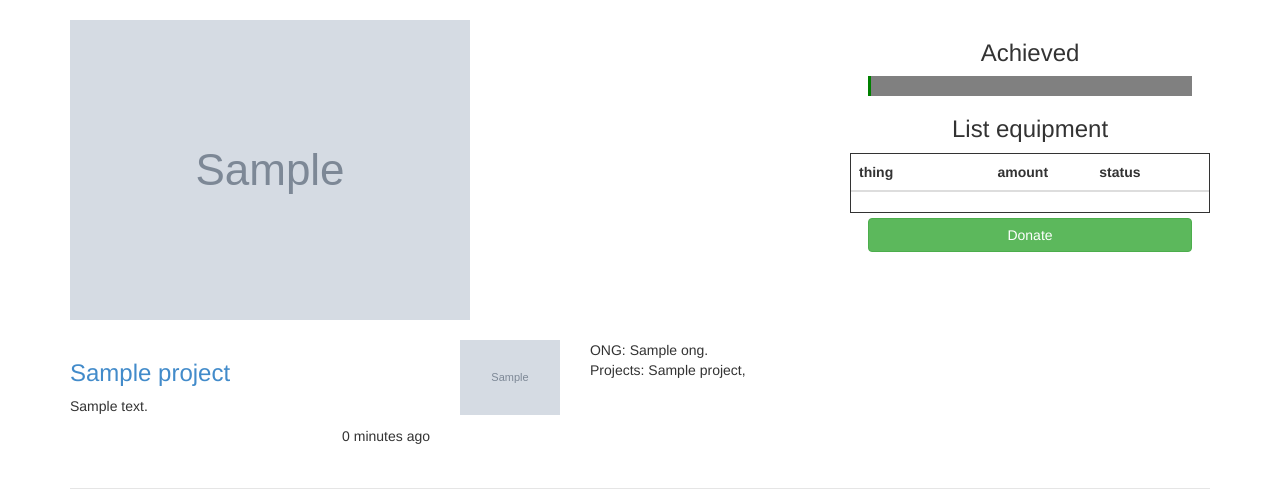
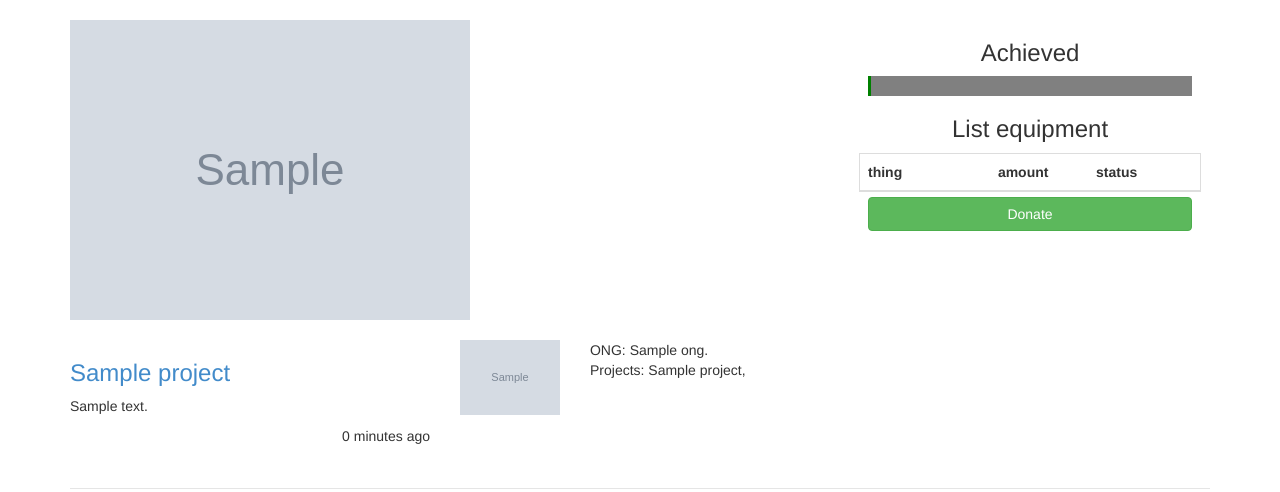
Before and after one commit to socialinn/socialtocrowd, a Django app: template socialcrowd/project/templates/project/project-detail.html in a window 1280 px wide. Shown: the part 51-543 px from the top of the page. Run offline with Django 3.2, Linux system fonts and the light colour scheme; the template is opened without the code that fills it: most values are stand-ins (such as "Sample title", 1, 10 or a date in 2020); grey boxes marked "Sample" are stand-in pictures; lists and menus that the app fills with data are empty; some libraries are stand-ins or nearby versions.

Commit message:
Added Shipping project model, modificated Donations model and changed form in detail project.

```diff
--- a/socialcrowd/project/admin.py
+++ b/socialcrowd/project/admin.py
@@ -6,3 +6,4 @@ admin.site.register(models.Organization)
 admin.site.register(models.Donation)
 admin.site.register(models.Project)
 admin.site.register(models.Thing)
+admin.site.register(models.Shipping)
--- a/socialcrowd/project/static/css/project.css
+++ b/socialcrowd/project/static/css/project.css
@@ -33,13 +33,13 @@
     background-color: #fff;
 }
 
-.project-detail .w90 {
+.w90 {
     width: 90%;
     margin: auto;
     display: block;
 }
 
-.project-detail progress {
+progress.achieved {
     width: 90%;
     height: 20px;
     border: 1px;
@@ -47,12 +47,15 @@
     display: block;
 }
 
-.project-detail .table-responsive {
-    border: 1px solid;
+table.list-equipment {
+    width: 95%;
+    margin: auto;
+    border: 1px solid #ddd;
     margin-top: 5px;
     margin-bottom: 5px;
+    overflow-x: scroll;
 }
 
-.project-detail .center {
+.center {
     text-align: center;
 }
--- /dev/null
+++ b/socialcrowd/project/templates/project/donate-t1.html
@@ -0,0 +1 @@
+#TODO
--- a/socialcrowd/project/templates/project/project-detail.html
+++ b/socialcrowd/project/templates/project/project-detail.html
@@ -52,10 +52,11 @@
             </div>
             <div class="col-sm-12 col-md-4">
                 <h3 class="center">{% trans "Achieved" %}</h3>
-                <progress value="{{ project.percent_donate }}" max="100"></progress>
+                <progress class="achieved" value="{{ project.percent_donate }}" max="100"></progress>
                 <h3 class="center">{% trans "List equipment" %}</h3>
                 <div class="table-responsive">
-                    <table class="table table-hover">
+                    <form class="things_donate" action="/project/donate/{{ project.id }}/" method="GET">
+                        <table class="table table-hover list-equipment">
                             <thead>
                                 <tr>
                                     <th>{% trans "thing" %}</th>
@@ -82,13 +83,14 @@
                                     <tr>
                                         <td>{{ thing.name }}</td>
                                         <td class="center">{{ thing.ndonations.nodonate }}</td>
-                                    <td>necessaries <input type="checkbox" value="{{ thing.id }}"/></td>
+                                        <td>necessaries <input type="checkbox" name="checks[]" value="{{ thing.id }}"/></td>
                                     </tr>
                                 {% endif %}
                             {% endfor %}
                         </table>
+                        <input  type="submit" class="btn btn-success w90" value="{% trans "Donate" %}"></input>
+                    </form>
                 </div>
-                <a href="" class="btn btn-success w90">{% trans "Donate" %}</a>
             </div>
         </div>
     </div>
--- a/socialcrowd/project/urls.py
+++ b/socialcrowd/project/urls.py
@@ -6,4 +6,5 @@ urlpatterns = patterns('',
     url(r'^things/$', views.things, name="things"),
     url(r'^ongs/$', views.ongs, name="ongs"),
     url(r'^detail/(\d+)/$', views.detail, name="detail"),
+    url(r'^donate/(\d+)/$', views.donate, name="donate"),
 )
```
Also changed, not shown: socialcrowd/project/models.py (+43 -4 lines), socialcrowd/project/views.py (+18 -1 lines), socialcrowd/project/migrations/0002_auto_20141102_1719.py (added), socialcrowd/project/migrations/0003_donation_sendtype.py (added). Lines whose indentation alone changed are shown as unchanged.
